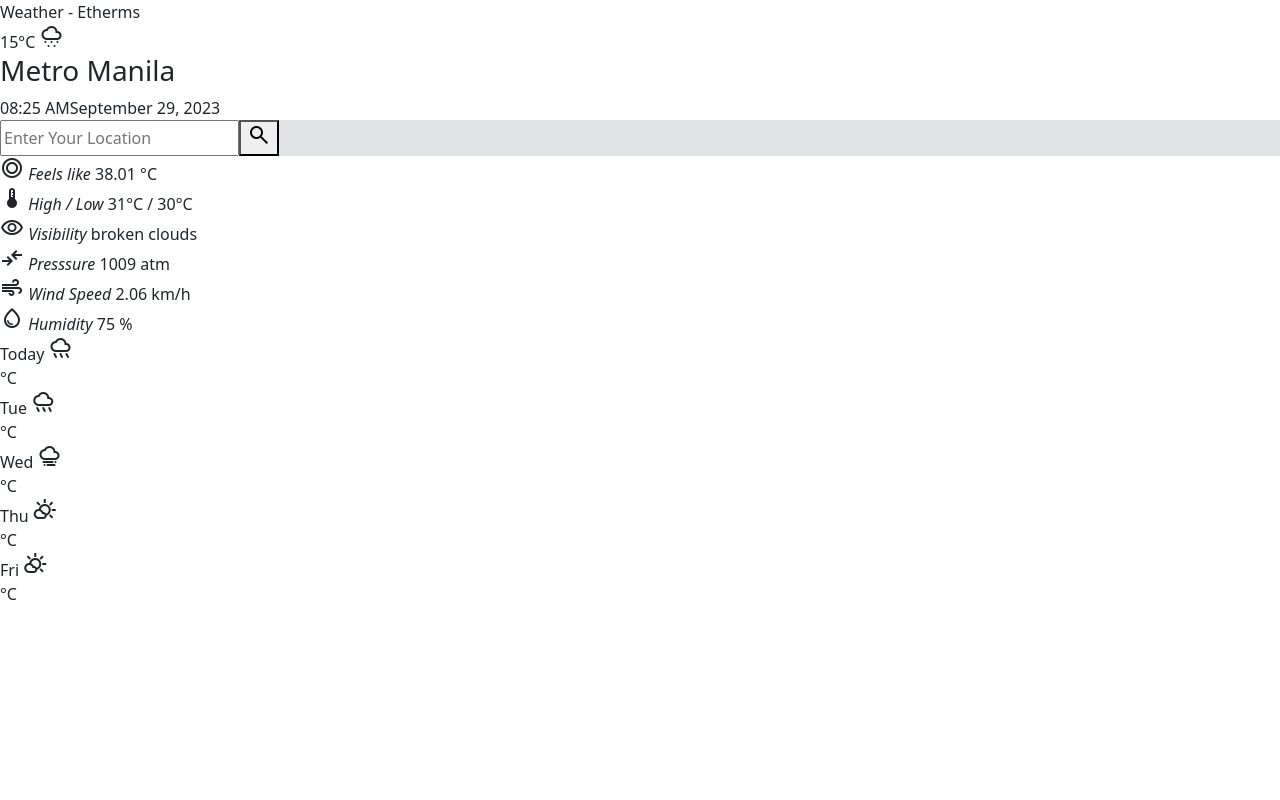
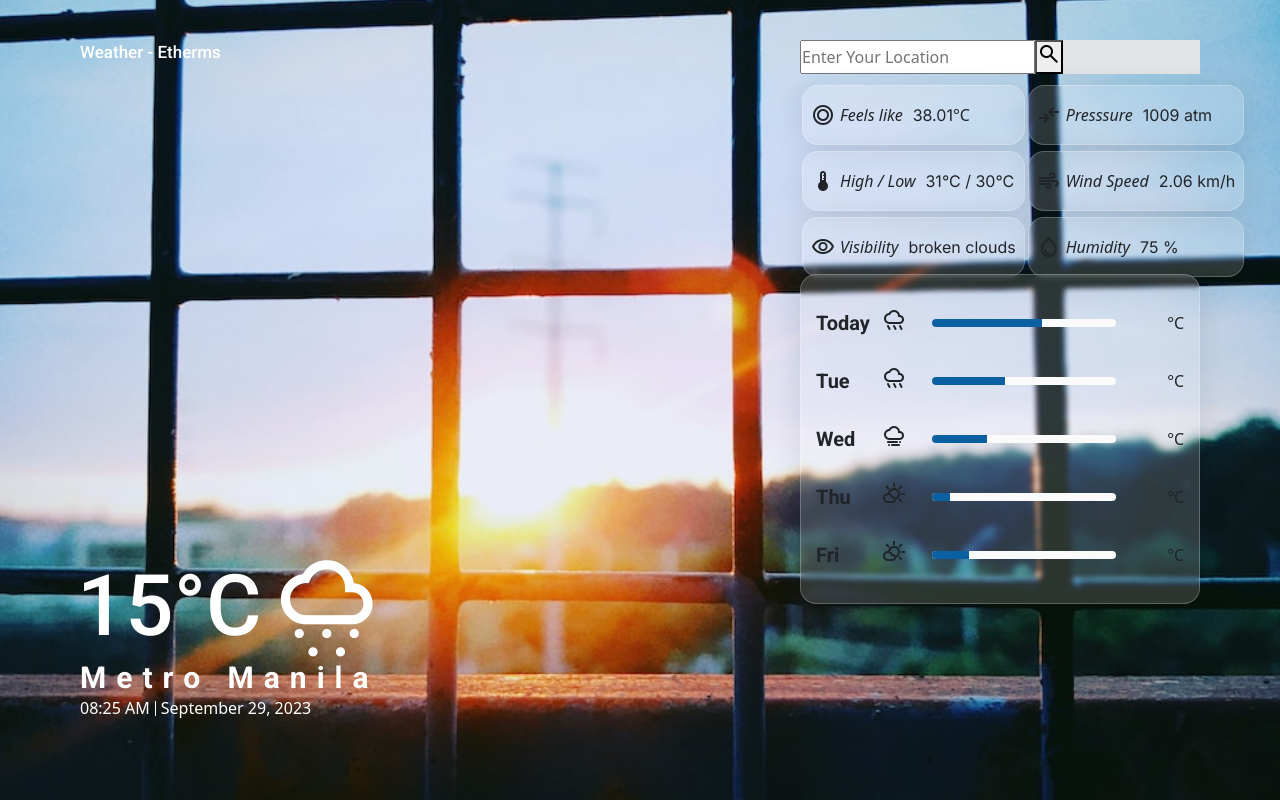
Before and after one commit to Etherms/Weather-Website, a website: page index.html in a window 1280 px wide. Drawn offline with nearby package versions, Linux system fonts and the light colour scheme; the site is published under a folder, as on GitHub Pages, so addresses that start at the root find nothing.

Commit message:
style debugging

```diff
--- a/index.html
+++ b/index.html
@@ -6,7 +6,7 @@
     <title>Weather.Etherms</title>
     <link rel="stylesheet" href="https://fonts.googleapis.com/css2?family=Material+Symbols+Outlined:opsz,wght,FILL,GRAD@20..48,100..700,0..1,-50..200" />
     <link rel="stylesheet" type="text/css"  href="node_modules/bootstrap/dist/css/bootstrap.min.css">
-    <link rel="stylesheet" type="text/css"  href="/public/css/style.css">
+    <link rel="stylesheet" type="text/css"  href="public/css/style.css">
     <link rel="stylesheet" href="https://fonts.googleapis.com/css2?family=Material+Symbols+Outlined:opsz,wght,FILL,GRAD@20..48,100..700,0..1,-50..200" />
 </head>
 <body>
```
